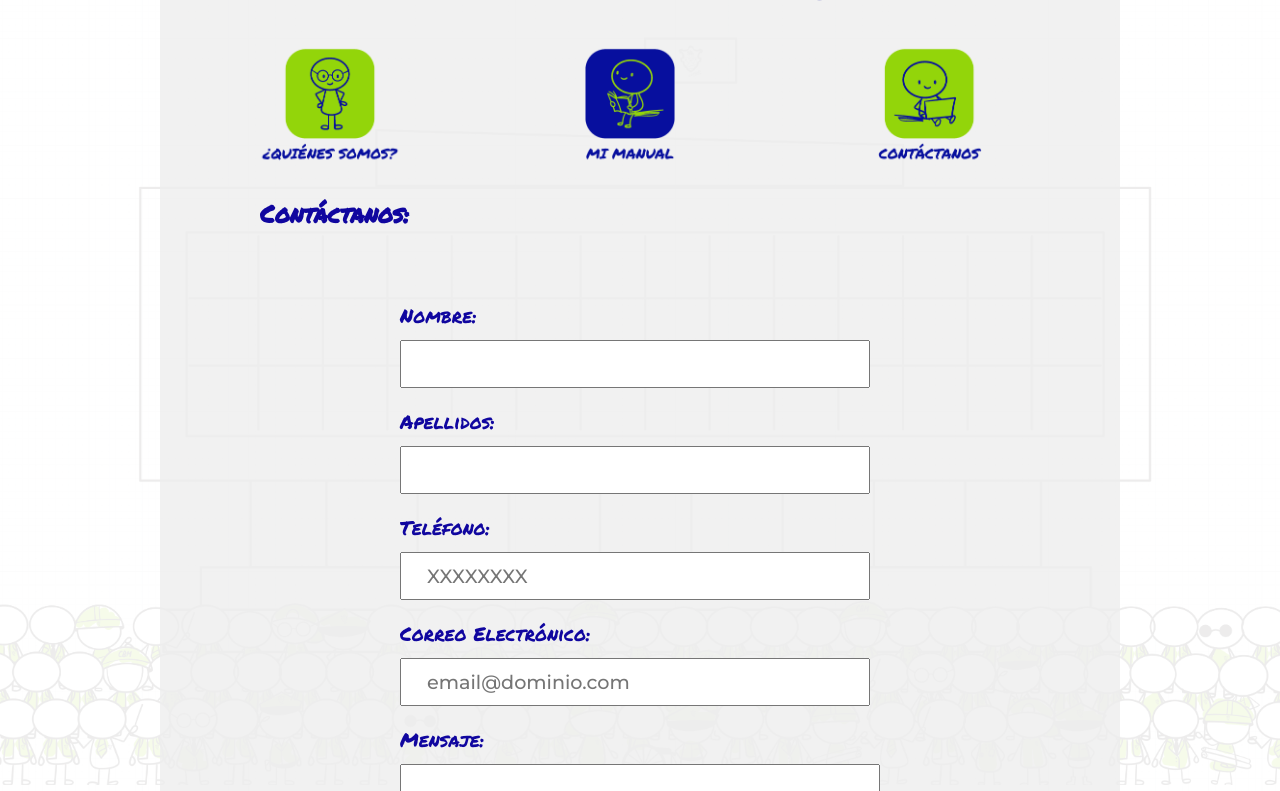
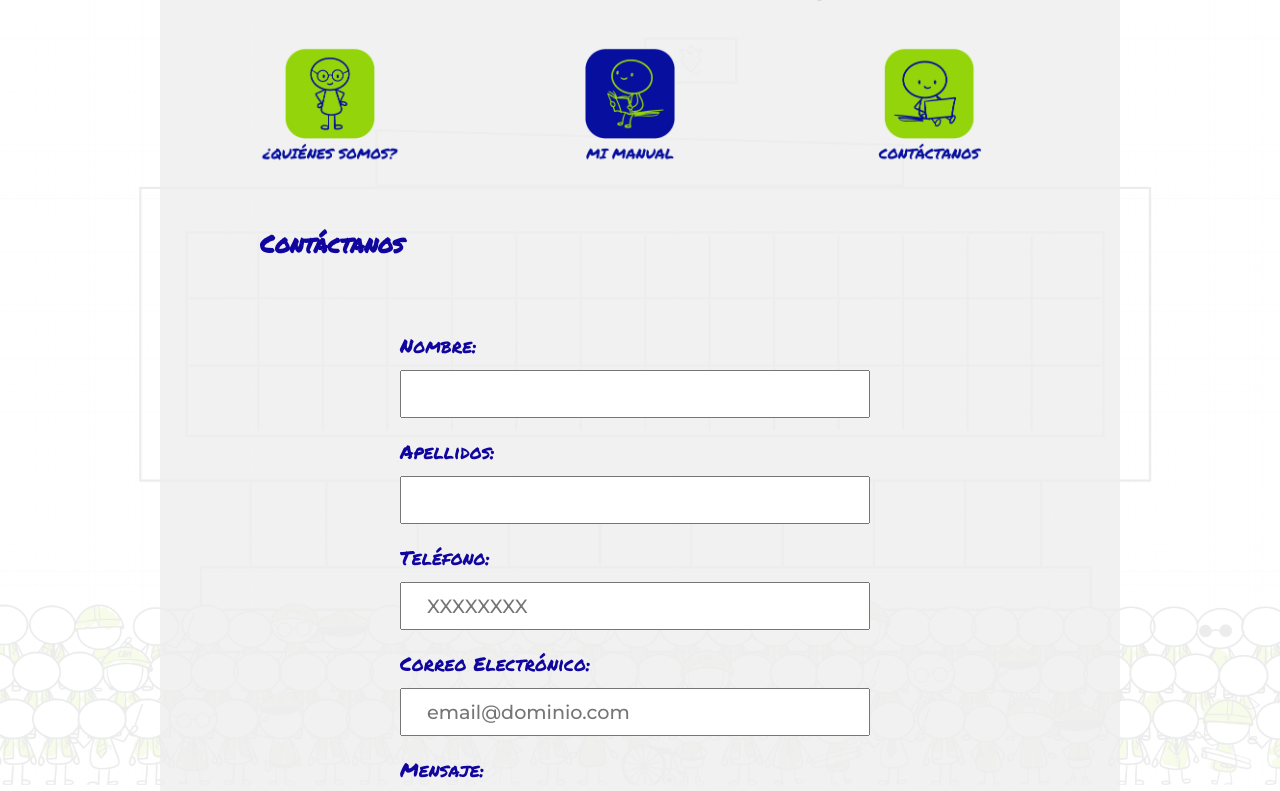
Before and after one commit to SargRdev/manualMCI, a plain HTML site: page contacto.html in a window 1280 px wide. Shown: the part 815-1606 px from the top of the page. Drawn offline with Linux system fonts and the light colour scheme.

Commit message:
actualización

```diff
--- a/contacto.html
+++ b/contacto.html
@@ -29,20 +29,20 @@
 
     <nav class="topnav" id="myTopnav">
       <div></div>
-      <a class="a"  href="index.html"><img src="imagenes/botones-nav/btn-quienes-somos.png" alt="btn-quienes-somos"></a>
+      <a class="a" href="index.html"><img src="imagenes/botones-nav/btn-quienes-somos.png" alt="btn-quienes-somos"></a>
       <a class="a" href="index.html"><img src="imagenes/botones-nav/btn-mi-manual.png" alt="btn-mi-manual"></a>
       <a class="a" href="contacto.html"><img src="imagenes/botones-nav/btn-contacto.png" alt="btn-contacto"></a>
       <a href="javascript:void(0);" class="icon" onclick="myFunction()">
         <i class="fa fa-bars"></i>
       </a>
 
-  </nav>
+    </nav>
   </header>
   <main>
     <section class="contenedor-contactanos">
       <div class="div-contacto">
 
-        <h2>Contáctanos: </h2>
+          <h2>Contáctanos</h2>
 
         <form action="https://formsubmit.co/robles.alexander23@gmail.com" method="POST">
 
--- a/estilos/formulario.css
+++ b/estilos/formulario.css
@@ -3,7 +3,7 @@
   width: 960px;
   font-family: var(--Permanent-Marker);
   margin: 0 auto;
-  padding: 20px 0;
+  padding: 50px 0 0 0;
 }
 
 form {
```
Also changed, not shown: manual.html (+1 -3 lines).
